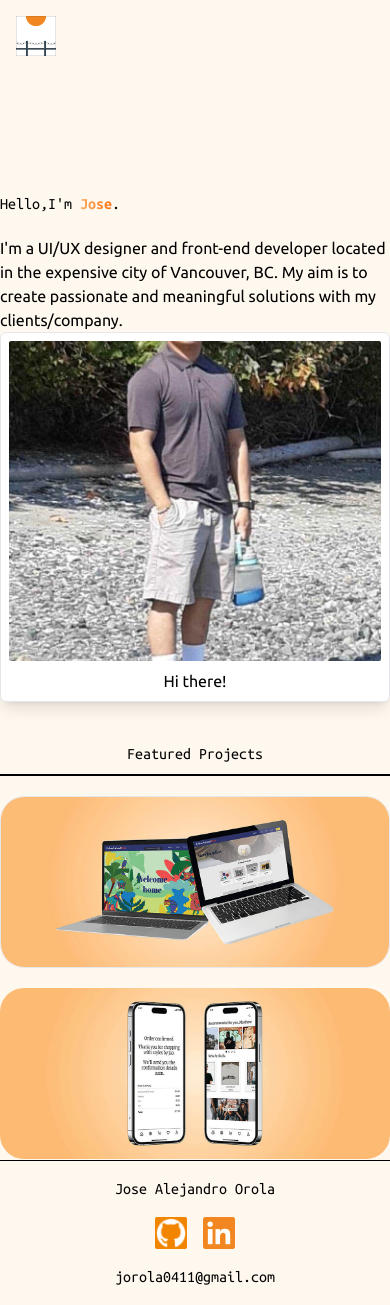
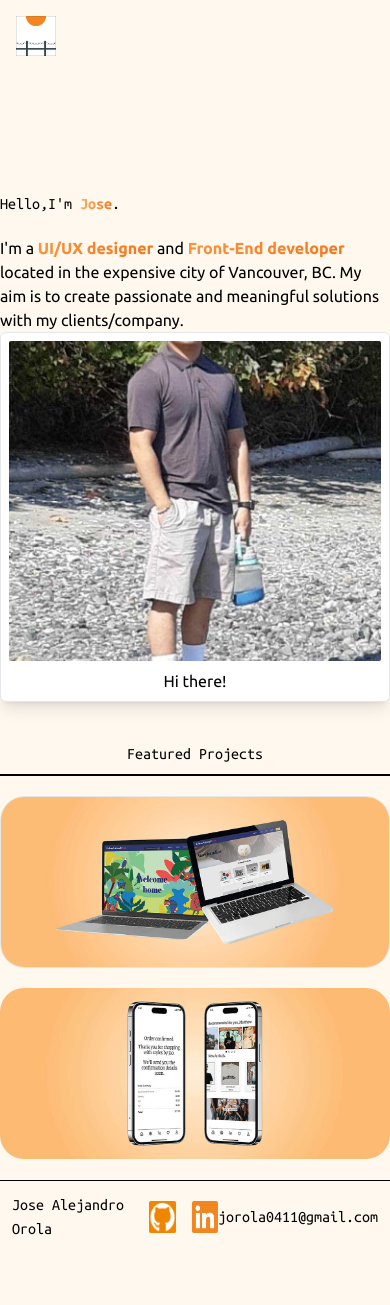
Before and after one commit to jorola0411/PortfolioWebsite, a React (Vite) app in the folder portfolio-website/: page / in a window 390 px wide. After the commit the page ends 1253 px from the top, so only its background shows below. Built offline with nearby package versions, Linux system fonts and the light colour scheme; some icons are missing.

Commit message:
quick change on the footer

```diff
--- a/portfolio-website/package.json
+++ b/portfolio-website/package.json
@@ -12,6 +12,7 @@
   "dependencies": {
     "aos": "^2.3.4",
     "autoprefixer": "^10.4.20",
+    "framer-motion": "^11.13.3",
     "postcss": "^8.4.49",
     "react": "^18.3.1",
     "react-dom": "^18.3.1",
--- a/portfolio-website/src/components/AboutMe.jsx
+++ b/portfolio-website/src/components/AboutMe.jsx
@@ -1,6 +1,7 @@
 import React from "react";
 import jose from '/src/assets/jose.jpg';
 import AOS from 'aos';
+import { motion } from "framer-motion";
 import 'aos/dist/aos.css';
 // ..
 AOS.init();
--- a/portfolio-website/src/components/Home.jsx
+++ b/portfolio-website/src/components/Home.jsx
@@ -24,7 +24,7 @@ function Home(){
               </h1>
 
               <p className="md:text-2xl sm:text-md mt-5 max-w-3xl" data-aos="fade-right">
-                I'm a UI/UX designer and front-end developer located in the expensive city of Vancouver, BC. My aim is to create passionate and meaningful solutions with my clients/company.
+                I'm a <span className="bg-gradient-to-r from-beige-400 to-beige-500 bg-clip-text text-transparent font-bold">UI/UX designer</span> and <span className="bg-gradient-to-r from-beige-400 to-beige-500 bg-clip-text text-transparent font-bold">Front-End developer</span> located in the expensive city of Vancouver, BC. My aim is to create passionate and meaningful solutions with my clients/company.
               </p>
             </div>
 
@@ -34,7 +34,7 @@ function Home(){
             </div>
 
             <div className="mx-auto space-y-2 max-w-screen-lg mt-10 sm:col-span-4 md:col-span-4">
-              <h2 className="md:text-5xl sm:text-2xl text-center">Featured Projects</h2>
+              <h2 className="md:text-4xl sm:text-2xl text-center">Featured Projects</h2>
                 <hr className="border-t-2 border-black  mt-2 mb-4" />
                 <Link to="projects/lelem" className="relative group">
                   <img src={featuredproject1} alt="Lelem Natural Park" className="border rounded-3xl mt-5 transition duration-300 ease-in-out" data-aos="flip-right" description="CTA that leads the user to one of my projects, Lelem Natural Park, a collaborative and front-end development project."/>
--- a/portfolio-website/src/components/Layout.jsx
+++ b/portfolio-website/src/components/Layout.jsx
@@ -94,8 +94,8 @@ function Layout() {
       </main>
 
 
-      <footer className="py-4 border-t border-black font-ubuntumono">
-        <div className="container mx-auto flex flex-col md:flex-row justify-between items-center space-y-4 md:space-y-0 md:pt-2">
+      <footer>
+        <div className="container max-w-screen-lg mx-auto flex justify-between items-center border-t border-black p-3 mt-5 font-ubuntumono">
           <span className="text-md md:text-2xl text-black">Jose Alejandro Orola</span>
 
           <div className="flex space-x-4 justify-center">
```
Also changed, not shown: 1 other file (tests, documents, lock files or other folders).
